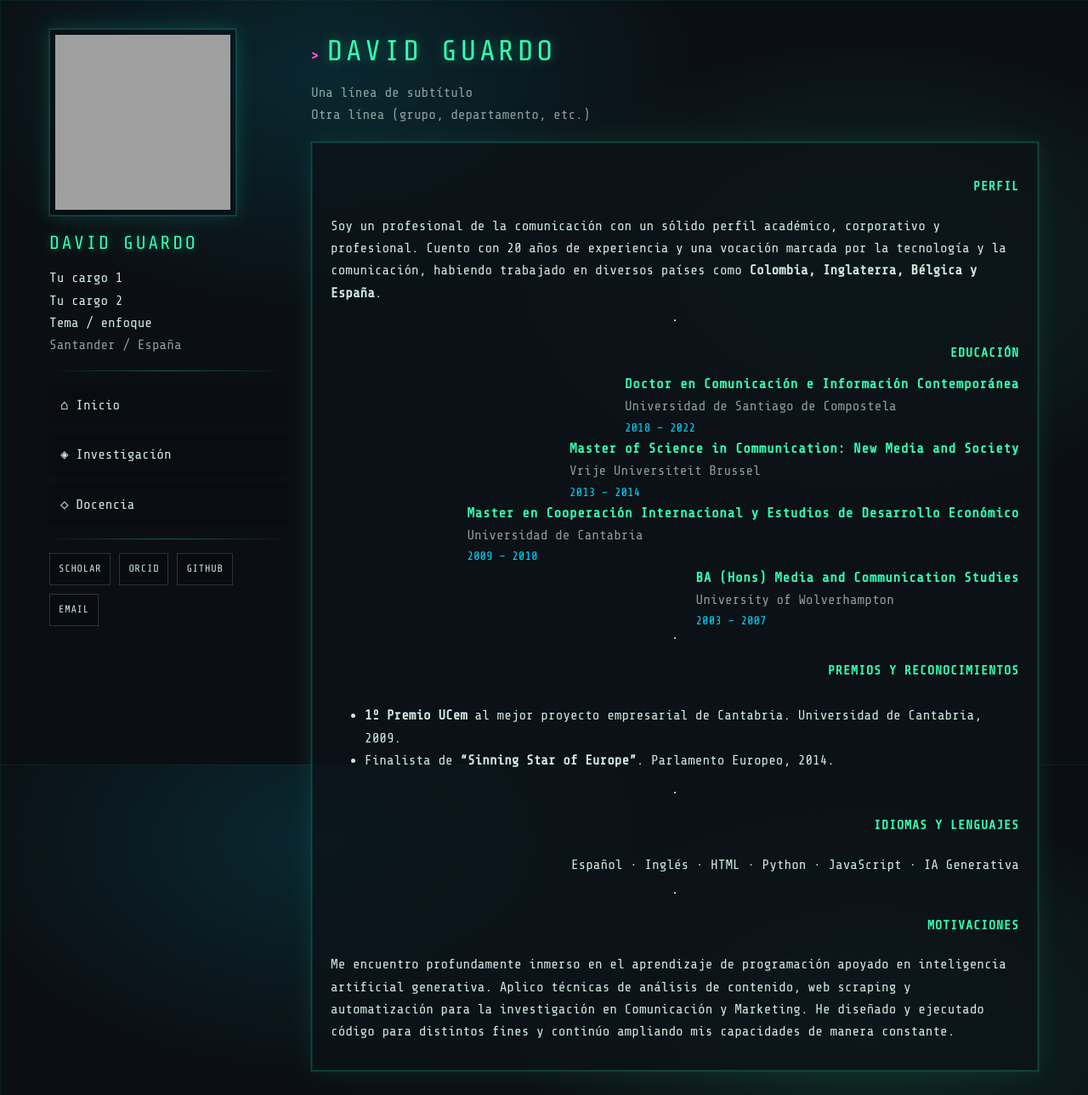
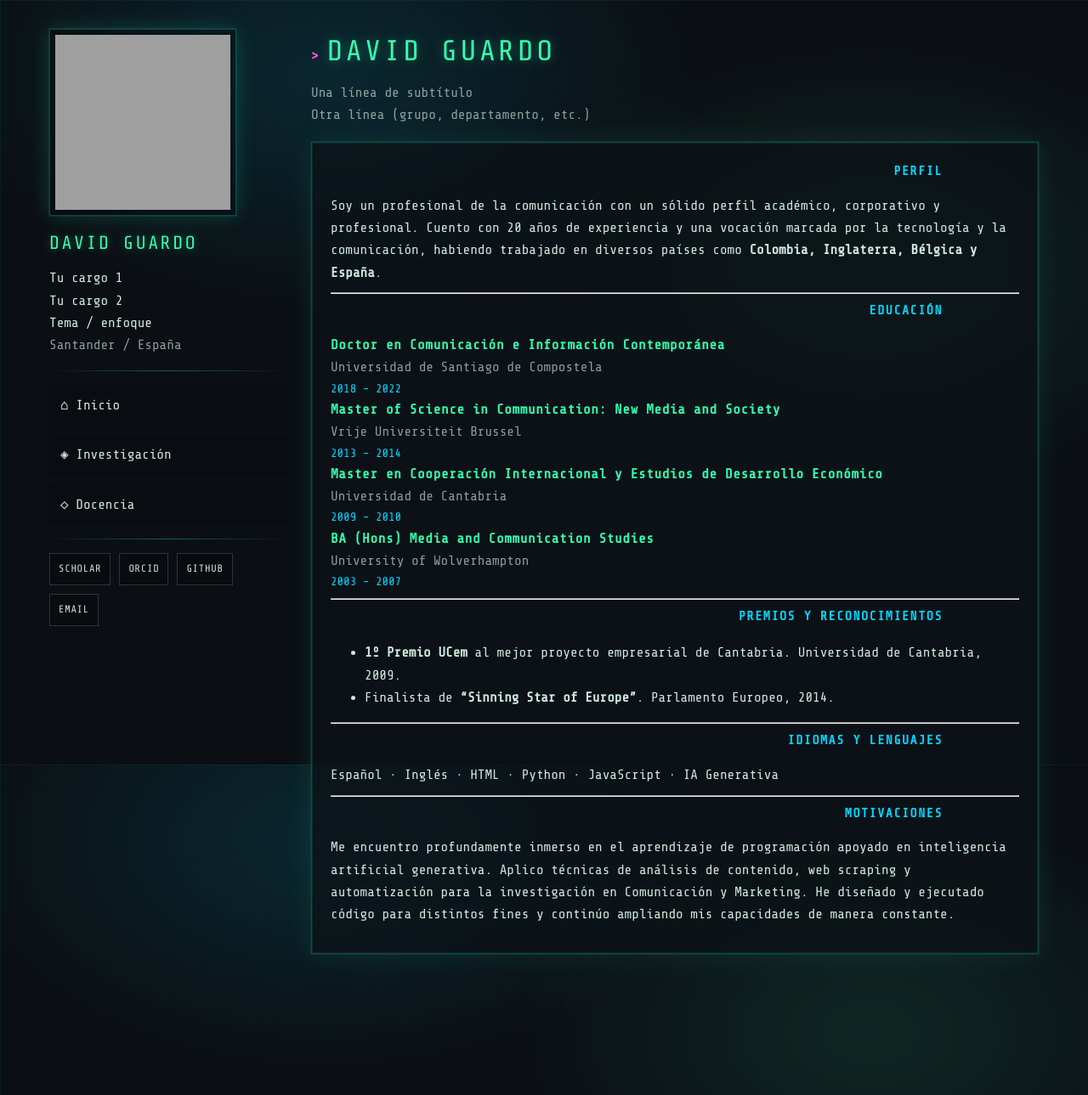
Before and after one commit to guardovich/guardovich.github.io, a Jekyll site: the page built from index.md, in a window 1280 px wide. Shown: the whole page at 85% size. Built offline with Jekyll 4.4.1, drawn with Linux system fonts in a browser that asks for light colours; grey boxes are pictures that could not be loaded.

Commit message:
Change cv-block display to block from flex

```diff
--- a/assets/style.css
+++ b/assets/style.css
@@ -210,9 +210,8 @@
 
 .cv-block{
   /* el contenedor puede alinearse a la derecha sin fastidiar el texto */
-  display: flex;
-  flex-direction: column;
-  align-items: flex-end; /* empuja las tarjetas a la derecha */
+ .cv-block{
+  display: block;
 }
 
 .cv-title{
```
